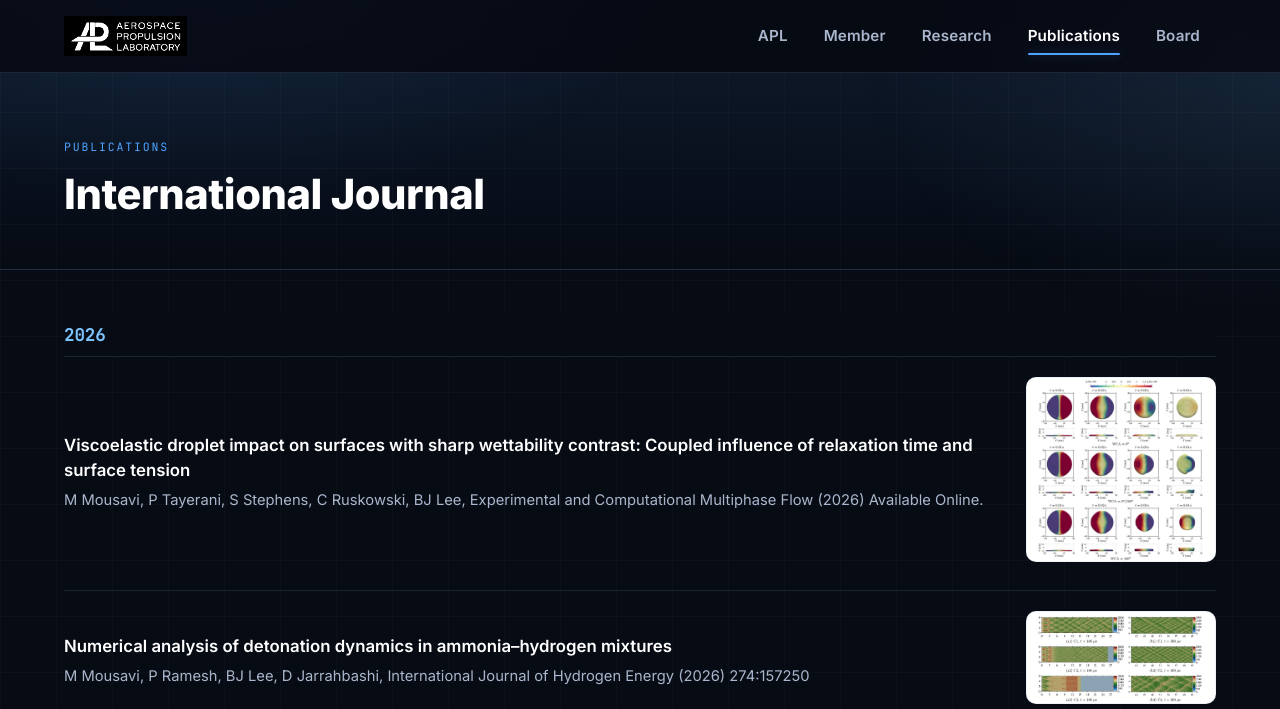
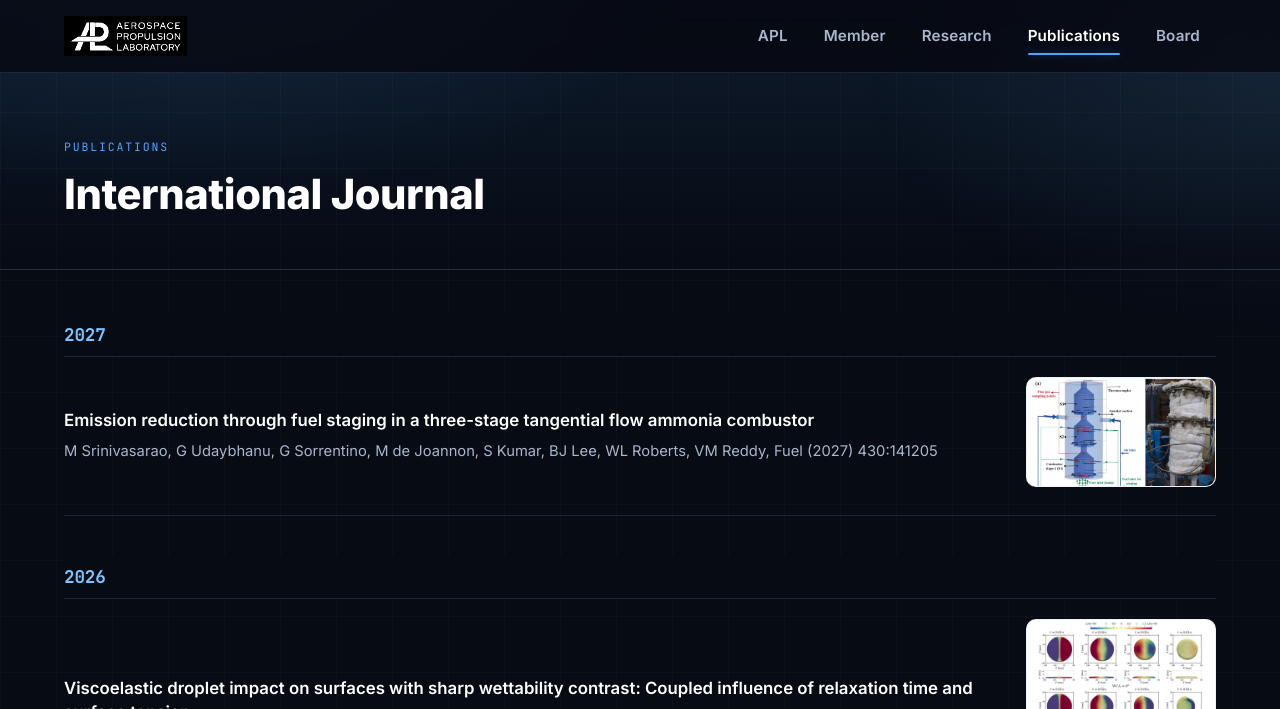
Before and after one commit to aerospace-propulsion/apl-site-github, a Jekyll site: the page built from pages/publications/international.md, in a window 1280 px wide and 900 px high, cut to the strip 0-709 px from the top of the window. Built offline with Jekyll 4.4.1, drawn with Linux system fonts in a browser that asks for light colours.

Commit message:
Add publication: Fuel 430:141205 (ammonia fuel staging)

```diff
--- a/_data/publications_international.yml
+++ b/_data/publications_international.yml
@@ -1,5 +1,10 @@
 # 논문 목록 (최신순). 새 논문은 맨 위에 추가하면 됩니다.
 # 필드: title, authors_journal(저자·학술지·권호 한 줄), year, url(DOI 링크), image(대표 그림)
+- title: 'Emission reduction through fuel staging in a three-stage tangential flow ammonia combustor'
+  authors_journal: 'M Srinivasarao, G Udaybhanu, G Sorrentino, M de Joannon, S Kumar, BJ Lee, WL Roberts, VM Reddy, Fuel (2027) 430:141205'
+  year: 2027
+  url: https://doi.org/10.1016/j.fuel.2026.141205
+  image: /assets/img/uploads/2026/10/27-1.jpg
 - title: 'Viscoelastic droplet impact on surfaces with sharp wettability contrast: Coupled influence of relaxation time and surface tension'
   authors_journal: 'M Mousavi, P Tayerani, S Stephens, C Ruskowski, BJ Lee, Experimental and Computational Multiphase Flow (2026) Available Online.'
   year: 2026
```
Also changed, not shown: assets/img/uploads/2026/10/27-1.jpg (added).
